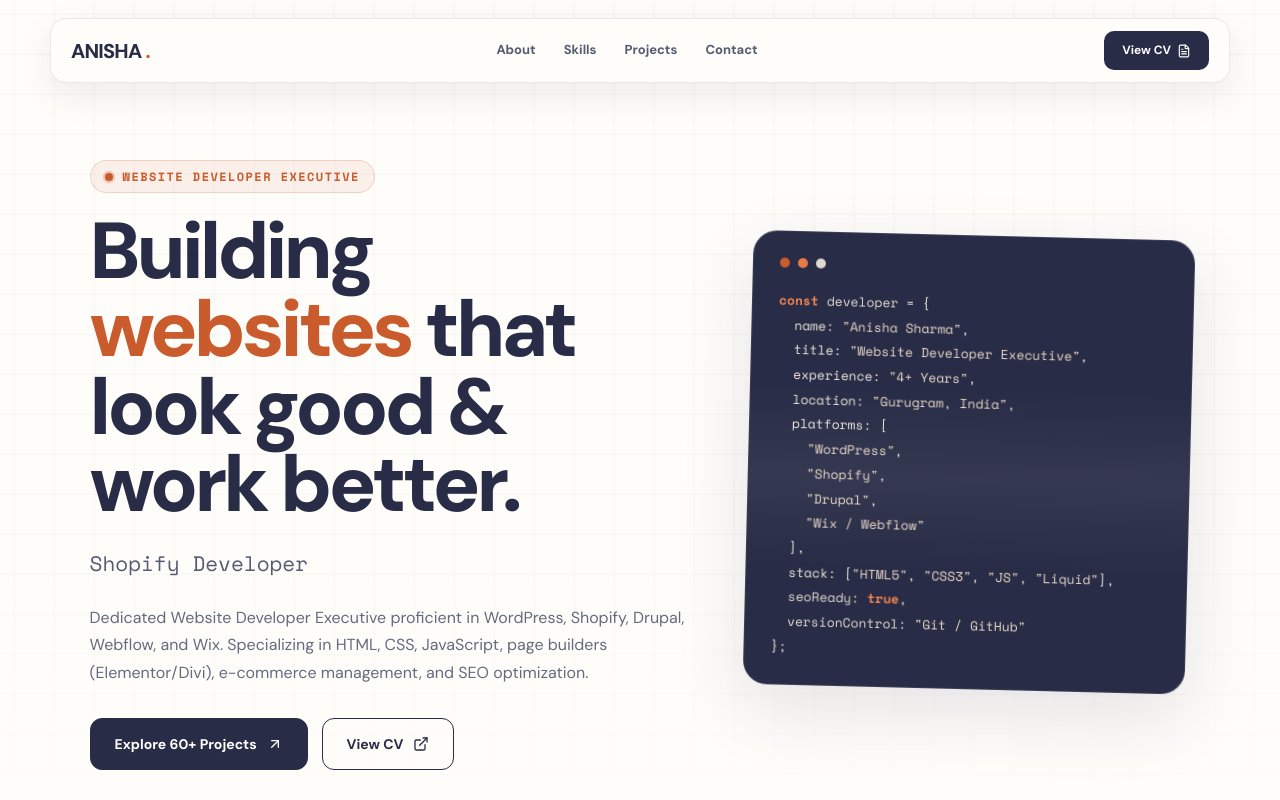
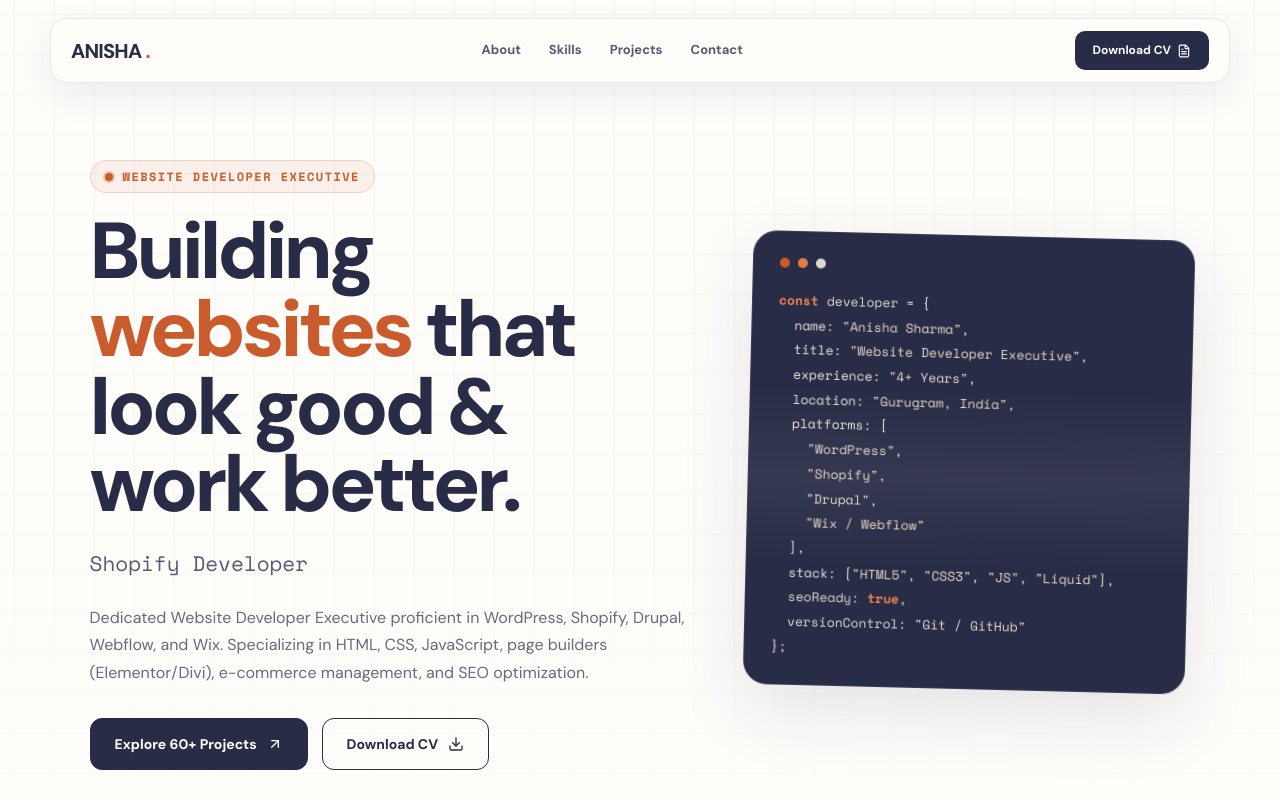
Before and after one commit to Anisha-Sharma-05/portfolio, a plain HTML site: page index.html in a window 1280 px wide. Shown: the top 800 px of the page. Drawn offline with nearby package versions, Linux system fonts and the light colour scheme.

Commit message:
Update index.html

```diff
--- a/index.html
+++ b/index.html
@@ -1029,8 +1029,8 @@
       <a href="#projects">Projects</a>
       <a href="#contact">Contact</a>
     </div>
-    <a class="nav-cta" href="https://drive.google.com/file/d/1zvbIGQEr4eq5PsOcVTb609wlJJHbqtES/view?usp=sharing" target="_blank" rel="noopener">
-      <span>View CV</span> <i data-lucide="file-text" style="width:14px;height:14px;"></i>
+    <a class="nav-cta" href="https://drive.google.com/uc?export=download&id=1zvbIGQEr4eq5PsOcVTb609wlJJHbqtES" target="_blank" rel="noopener">
+      <span>Download CV</span> <i data-lucide="file-text" style="width:14px;height:14px;"></i>
     </a>
     <button class="menu-toggle" id="menuToggle" aria-label="Toggle Menu">
       <i data-lucide="menu" style="width:24px;height:24px;"></i>
@@ -1056,8 +1056,8 @@
           <a class="btn dark" href="#projects">
             <span>Explore 60+ Projects</span> <i data-lucide="arrow-up-right" style="width:16px;height:16px;"></i>
           </a>
-          <a class="btn" href="https://drive.google.com/file/d/1zvbIGQEr4eq5PsOcVTb609wlJJHbqtES/view?usp=sharing" target="_blank" rel="noopener">
-            <span>View CV</span> <i data-lucide="external-link" style="width:16px;height:16px;"></i>
+          <a class="btn" href="https://drive.google.com/uc?export=download&id=1zvbIGQEr4eq5PsOcVTb609wlJJHbqtES" target="_blank" rel="noopener">
+            <span>Download CV</span> <i data-lucide="download" style="width:16px;height:16px;"></i>
           </a>
         </div>
       </div>
@@ -1269,8 +1269,8 @@
           <a class="btn dark" href="https://www.linkedin.com/in/anisha-sharma-webdev" target="_blank" rel="noopener">
             <i data-lucide="linkedin" style="width:16px;height:16px;"></i> <span>LinkedIn</span>
           </a>
-          <a class="btn" href="https://drive.google.com/file/d/1zvbIGQEr4eq5PsOcVTb609wlJJHbqtES/view?usp=sharing" target="_blank" rel="noopener">
-            <i data-lucide="file-text" style="width:16px;height:16px;"></i> <span>Download Resume</span>
+          <a class="btn" href="https://drive.google.com/uc?export=download&id=1zvbIGQEr4eq5PsOcVTb609wlJJHbqtES" target="_blank" rel="noopener">
+            <i data-lucide="download" style="width:16px;height:16px;"></i> <span>Download Resume</span>
           </a>
         </div>
       </div>
@@ -1287,9 +1287,8 @@
 
   <!-- Script for Dynamic Rendering, Filter, Search and Animations -->
   <script>
-    // Complete Project Data extracted from source images[cite: 1, 2]
+    // Complete Project Data
     const projectsData = [
-      // Image 1 Projects[cite: 1]
       { name: "Trimutri Products", url: "https://trimurtiproducts.com/", platform: "WordPress", category: "wordpress" },
       { name: "Ekhlas Law", url: "https://ekhlaslaw.com/", platform: "Custom HTML, CSS", category: "custom" },
       { name: "Prl equipments", url: "https://www.prlequipments.com/", platform: "WordPress", category: "wordpress" },
@@ -1328,8 +1327,6 @@
       { name: "Planet Green", url: "https://www.planetgreen.ae/", platform: "Custom PHP", category: "custom" },
       { name: "Sharp409", url: "https://www.sharp409a.com/", platform: "WordPress", category: "wordpress" },
       { name: "Bettle Book Store", url: "https://beetlebookshop.com/", platform: "Shopify", category: "shopify" },
-
-      // Image 2 WordPress Projects
       { name: "Geetanjali Salon", url: "https://www.geetanjalisalon.com/", platform: "WordPress", category: "wordpress" },
       { name: "SK Projects India", url: "https://www.skprojectsindia.com/", platform: "WordPress", category: "wordpress" },
       { name: "Expense Anywhere", url: "https://expenseanywhere.com/", platform: "WordPress", category: "wordpress" },
@@ -1358,8 +1355,6 @@
       { name: "D2C Routeignite", url: "https://d2c.routeignite.com/", platform: "WordPress", category: "wordpress" },
       { name: "Neu Salonz", url: "https://neusalonz.in/", platform: "WordPress", category: "wordpress" },
       { name: "Arjun Realty", url: "https://arjunrealty.in/", platform: "WordPress / Elementor", category: "wordpress" },
-
-      // Image 2 Shopify Projects
       { name: "Lal Sweets", url: "https://www.lalsweets.com/", platform: "Shopify", category: "shopify" },
       { name: "Yellow Naturals", url: "https://www.yellownaturals.in/", platform: "Shopify", category: "shopify" },
       { name: "Shopavro", url: "https://www.shopavro.com/", platform: "Shopify", category: "shopify" },
```
